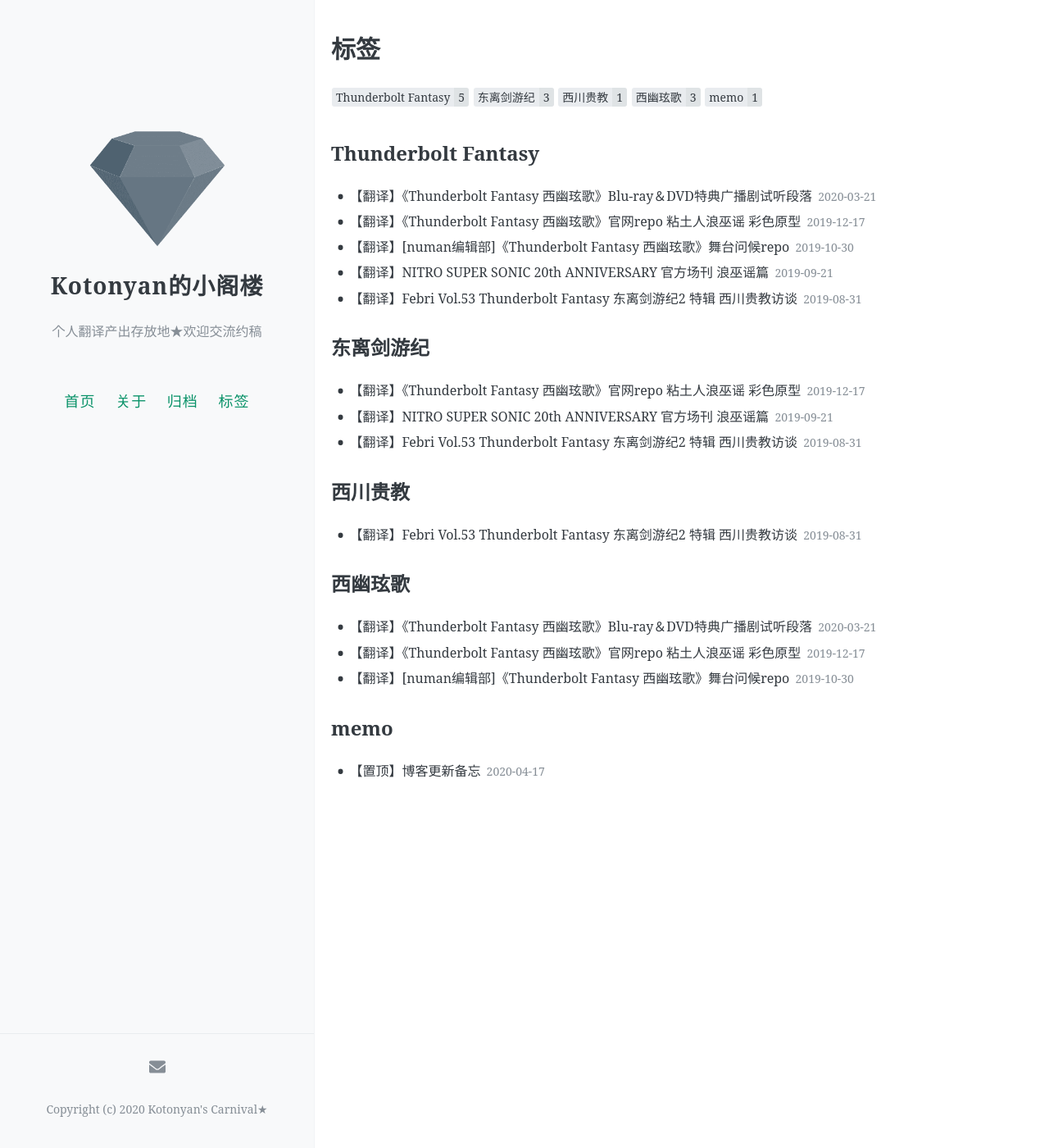
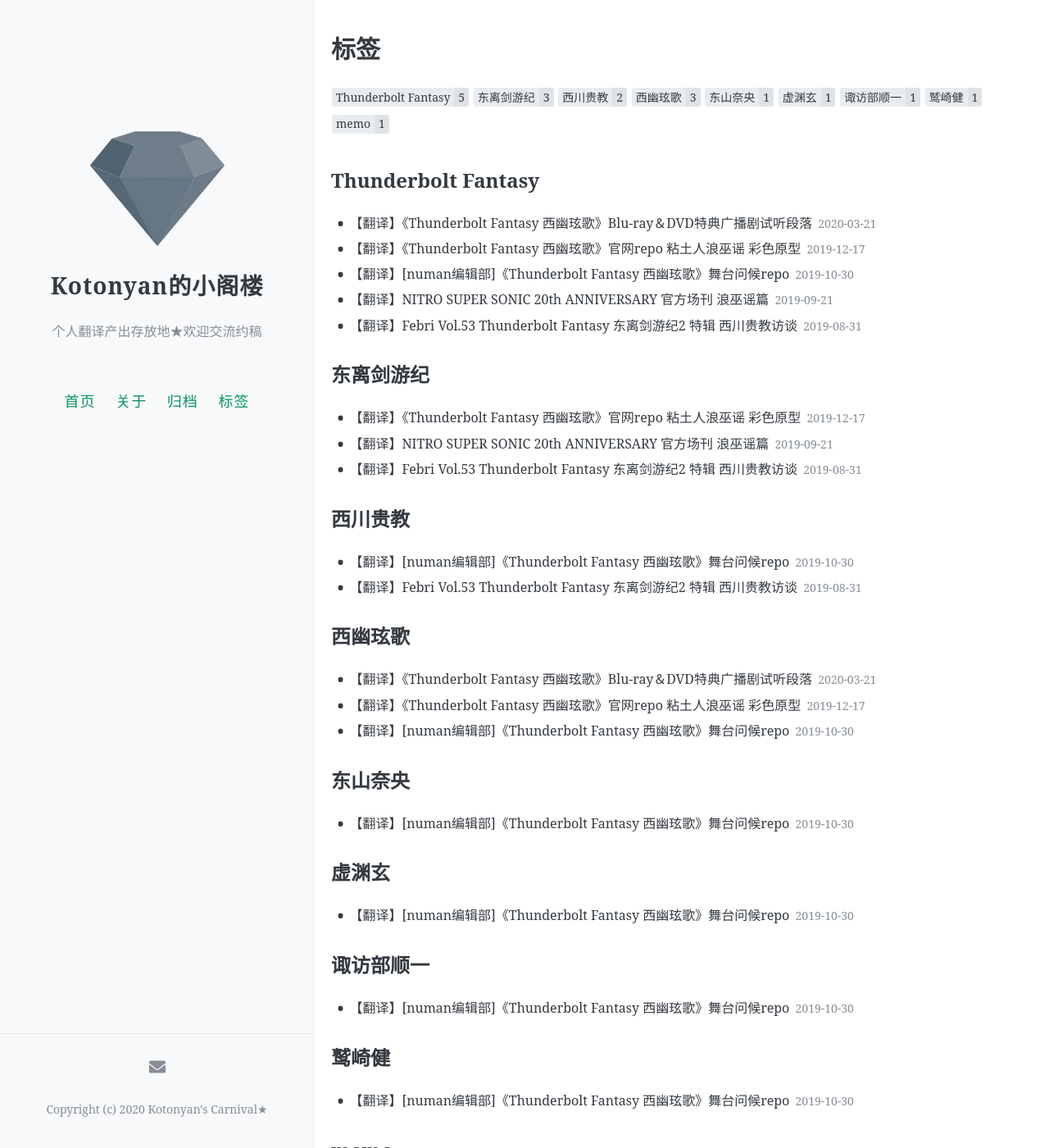
Before and after one commit to kotonyan/loft, a Jekyll site: the page built from tags/index.html, in a window 1280 px wide and 1400 px high. Shown: the whole window at 82% size. Built offline with Jekyll 4.4.1, drawn with Linux system fonts in a browser that asks for light colours; comment, search, counter and statistics services are not loaded.

Commit message:
Update 2019-10-30-Translation-numan-TBF-Movie2-Stage-Greeting-Repo.md

```diff
--- a/_posts/2019-10-30-Translation-numan-TBF-Movie2-Stage-Greeting-Repo.md
+++ b/_posts/2019-10-30-Translation-numan-TBF-Movie2-Stage-Greeting-Repo.md
@@ -4,7 +4,7 @@ title: 【翻译】[numan编辑部]《Thunderbolt Fantasy 西幽玹歌》舞台
 date: 2019-10-30
 Author: Kotonyan
 categories: Translation
-tags: [Thunderbolt Fantasy,西幽玹歌]
+tags: [Thunderbolt Fantasy,西幽玹歌,西川贵教,东山奈央,虚渊玄,诹访部顺一,鹫崎健]
 comments: true
 ---
 
```
